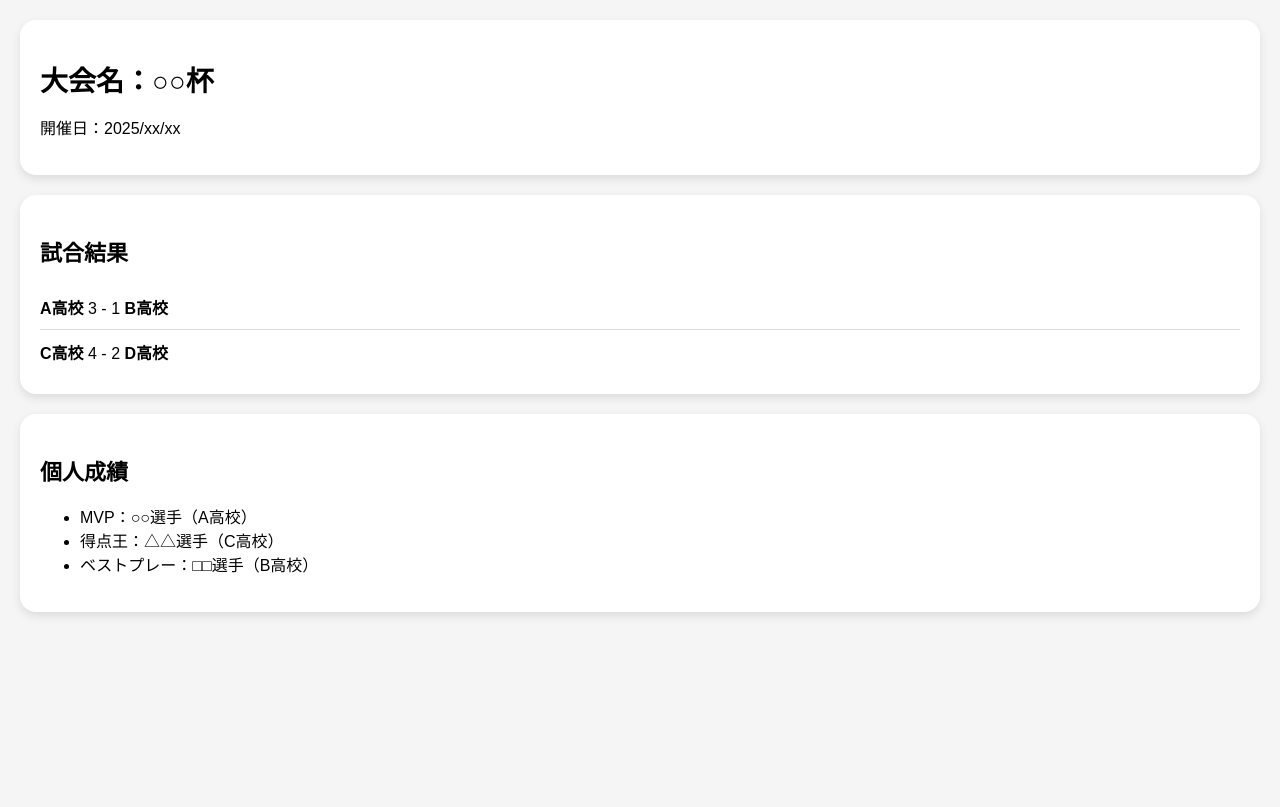
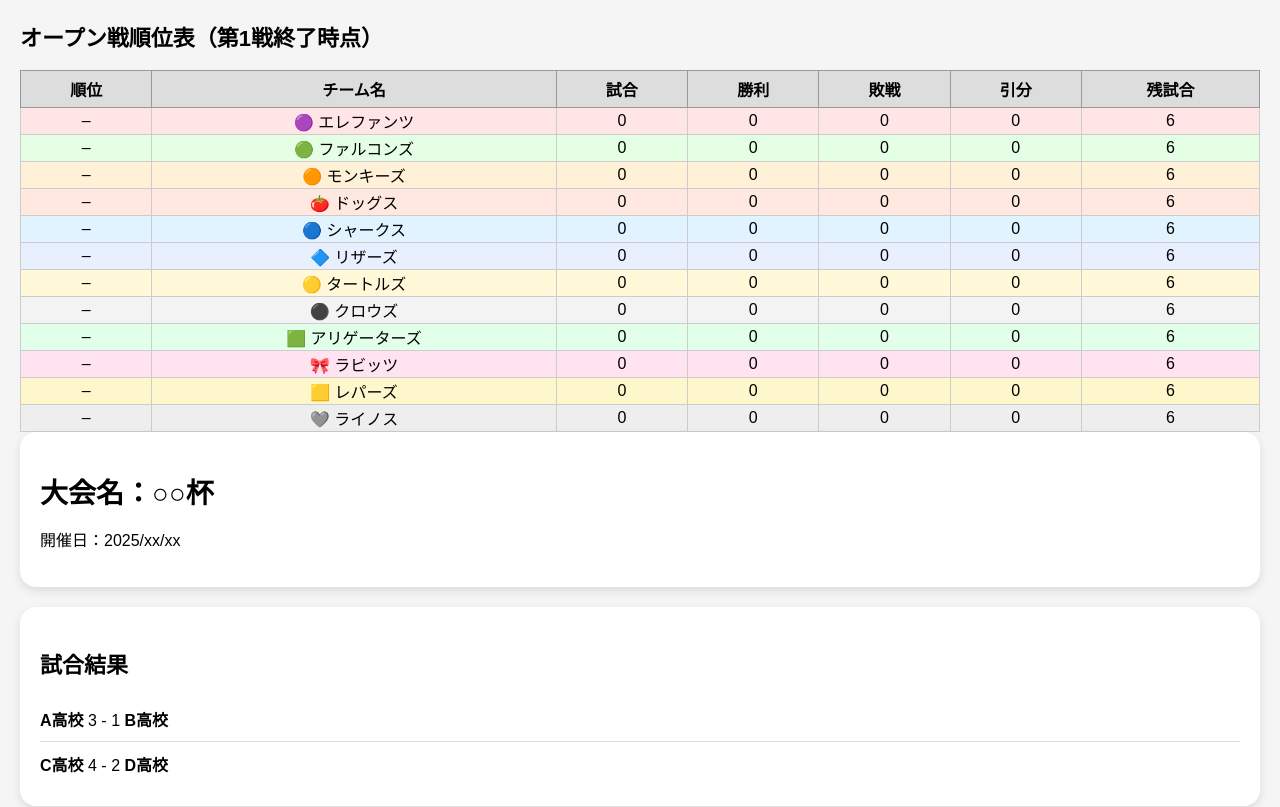
Before and after one commit to 153rd-dya/Dynamite_League_Result, a plain HTML site: page index.html in a window 1280 px wide. Shown: the top 807 px of the page. Drawn offline with Linux system fonts and the light colour scheme.

Commit message:
Update index.html

```diff
--- a/index.html
+++ b/index.html
@@ -1,3 +1,144 @@
+<h2>オープン戦順位表（第1戦終了時点）</h2>
+
+<div style="overflow-x:auto;">
+<table style="border-collapse:collapse; width:100%; min-width:600px; text-align:center;">
+  <tr style="background-color:#ddd;">
+    <th style="padding:6px; border:1px solid #999;">順位</th>
+    <th style="padding:6px; border:1px solid #999;">チーム名</th>
+    <th style="padding:6px; border:1px solid #999;">試合</th>
+    <th style="padding:6px; border:1px solid #999;">勝利</th>
+    <th style="padding:6px; border:1px solid #999;">敗戦</th>
+    <th style="padding:6px; border:1px solid #999;">引分</th>
+    <th style="padding:6px; border:1px solid #999;">残試合</th>
+  </tr>
+
+  <tr style="background-color:#ffe5e5;">
+    <td style="border:1px solid #ccc;">–</td>
+    <td style="border:1px solid #ccc;">🟣 エレファンツ</td>
+    <td style="border:1px solid #ccc;">0</td>
+    <td style="border:1px solid #ccc;">0</td>
+    <td style="border:1px solid #ccc;">0</td>
+    <td style="border:1px solid #ccc;">0</td>
+    <td style="border:1px solid #ccc;">6</td>
+  </tr>
+
+  <tr style="background-color:#e5ffe5;">
+    <td style="border:1px solid #ccc;">–</td>
+    <td style="border:1px solid #ccc;">🟢 ファルコンズ</td>
+    <td style="border:1px solid #ccc;">0</td>
+    <td style="border:1px solid #ccc;">0</td>
+    <td style="border:1px solid #ccc;">0</td>
+    <td style="border:1px solid #ccc;">0</td>
+    <td style="border:1px solid #ccc;">6</td>
+  </tr>
+
+  <tr style="background-color:#fff0d8;">
+    <td style="border:1px solid #ccc;">–</td>
+    <td style="border:1px solid #ccc;">🟠 モンキーズ</td>
+    <td style="border:1px solid #ccc;">0</td>
+    <td style="border:1px solid #ccc;">0</td>
+    <td style="border:1px solid #ccc;">0</td>
+    <td style="border:1px solid #ccc;">0</td>
+    <td style="border:1px solid #ccc;">6</td>
+  </tr>
+
+  <tr style="background-color:#ffe8e0;">
+    <td style="border:1px solid #ccc;">–</td>
+    <td style="border:1px solid #ccc;">🍅 ドッグス</td>
+    <td style="border:1px solid #ccc;">0</td>
+    <td style="border:1px solid #ccc;">0</td>
+    <td style="border:1px solid #ccc;">0</td>
+    <td style="border:1px solid #ccc;">0</td>
+    <td style="border:1px solid #ccc;">6</td>
+  </tr>
+
+  <tr style="background-color:#e0f3ff;">
+    <td style="border:1px solid #ccc;">–</td>
+    <td style="border:1px solid #ccc;">🔵 シャークス</td>
+    <td style="border:1px solid #ccc;">0</td>
+    <td style="border:1px solid #ccc;">0</td>
+    <td style="border:1px solid #ccc;">0</td>
+    <td style="border:1px solid #ccc;">0</td>
+    <td style="border:1px solid #ccc;">6</td>
+  </tr>
+
+  <tr style="background-color:#e8f0ff;">
+    <td style="border:1px solid #ccc;">–</td>
+    <td style="border:1px solid #ccc;">🔷 リザーズ</td>
+    <td style="border:1px solid #ccc;">0</td>
+    <td style="border:1px solid #ccc;">0</td>
+    <td style="border:1px solid #ccc;">0</td>
+    <td style="border:1px solid #ccc;">0</td>
+    <td style="border:1px solid #ccc;">6</td>
+  </tr>
+
+  <tr style="background-color:#fff9d9;">
+    <td style="border:1px solid #ccc;">–</td>
+    <td style="border:1px solid #ccc;">🟡 タートルズ</td>
+    <td style="border:1px solid #ccc;">0</td>
+    <td style="border:1px solid #ccc;">0</td>
+    <td style="border:1px solid #ccc;">0</td>
+    <td style="border:1px solid #ccc;">0</td>
+    <td style="border:1px solid #ccc;">6</td>
+  </tr>
+
+  <tr style="background-color:#f3f3f3;">
+    <td style="border:1px solid #ccc;">–</td>
+    <td style="border:1px solid #ccc;">⚫ クロウズ</td>
+    <td style="border:1px solid #ccc;">0</td>
+    <td style="border:1px solid #ccc;">0</td>
+    <td style="border:1px solid #ccc;">0</td>
+    <td style="border:1px solid #ccc;">0</td>
+    <td style="border:1px solid #ccc;">6</td>
+  </tr>
+
+  <tr style="background-color:#e2ffe9;">
+    <td style="border:1px solid #ccc;">–</td>
+    <td style="border:1px solid #ccc;">🟩 アリゲーターズ</td>
+    <td style="border:1px solid #ccc;">0</td>
+    <td style="border:1px solid #ccc;">0</td>
+    <td style="border:1px solid #ccc;">0</td>
+    <td style="border:1px solid #ccc;">0</td>
+    <td style="border:1px solid #ccc;">6</td>
+  </tr>
+
+  <tr style="background-color:#ffe3f0;">
+    <td style="border:1px solid #ccc;">–</td>
+    <td style="border:1px solid #ccc;">🎀 ラビッツ</td>
+    <td style="border:1px solid #ccc;">0</td>
+    <td style="border:1px solid #ccc;">0</td>
+    <td style="border:1px solid #ccc;">0</td>
+    <td style="border:1px solid #ccc;">0</td>
+    <td style="border:1px solid #ccc;">6</td>
+  </tr>
+
+  <tr style="background-color:#fff7cc;">
+    <td style="border:1px solid #ccc;">–</td>
+    <td style="border:1px solid #ccc;">🟨 レパーズ</td>
+    <td style="border:1px solid #ccc;">0</td>
+    <td style="border:1px solid #ccc;">0</td>
+    <td style="border:1px solid #ccc;">0</td>
+    <td style="border:1px solid #ccc;">0</td>
+    <td style="border:1px solid #ccc;">6</td>
+  </tr>
+
+  <tr style="background-color:#eeeeee;">
+    <td style="border:1px solid #ccc;">–</td>
+    <td style="border:1px solid #ccc;">🩶 ライノス</td>
+    <td style="border:1px solid #ccc;">0</td>
+    <td style="border:1px solid #ccc;">0</td>
+    <td style="border:1px solid #ccc;">0</td>
+    <td style="border:1px solid #ccc;">0</td>
+    <td style="border:1px solid #ccc;">6</td>
+  </tr>
+</table>
+</div>
+
+
+
+
+
+
 <!DOCTYPE html>
 <html lang="ja">
 <head>
```
